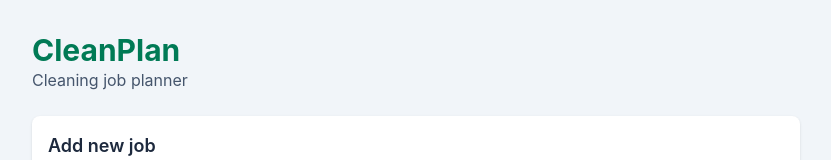
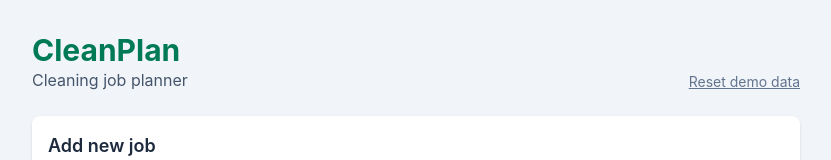
Before and after one commit to FrancoPetro/cleanplan, a React (Vite) app: page / in a window 1280 px wide. Shown: the top 160 px of the page, without its empty margins (224-1055 px from the left). Built offline with nearby package versions, Linux system fonts and the light colour scheme.

Commit message:
Save jobs in localStorage

```diff
--- a/src/App.tsx
+++ b/src/App.tsx
@@ -1,11 +1,28 @@
-import { useState } from 'react'
+import { useEffect, useState } from 'react'
 import AddJobForm from './components/AddJobForm'
 import JobList from './components/JobList'
 import { mockJobs } from './data/mockJobs'
 import type { Job, JobStatus } from './types'
 
+const STORAGE_KEY = 'cleanplan-jobs'
+
+function loadJobs(): Job[] {
+  const saved = localStorage.getItem(STORAGE_KEY)
+  if (!saved) return mockJobs
+
+  try {
+    return JSON.parse(saved)
+  } catch {
+    return mockJobs
+  }
+}
+
 function App() {
-  const [jobs, setJobs] = useState<Job[]>(mockJobs)
+  const [jobs, setJobs] = useState<Job[]>(loadJobs)
+
+  useEffect(() => {
+    localStorage.setItem(STORAGE_KEY, JSON.stringify(jobs))
+  }, [jobs])
 
   const toggleStatus = (id: string) => {
     const updatedJobs = jobs.map((job) => {
@@ -20,11 +37,25 @@ function App() {
     setJobs([...jobs, job])
   }
 
+  const resetJobs = () => {
+    setJobs(mockJobs)
+  }
+
   return (
     <div className="min-h-screen bg-slate-100 p-8">
       <div className="mx-auto max-w-3xl">
-        <h1 className="text-3xl font-bold text-emerald-700">CleanPlan</h1>
-        <p className="mb-6 text-slate-600">Cleaning job planner</p>
+        <div className="mb-6 flex items-end justify-between">
+          <div>
+            <h1 className="text-3xl font-bold text-emerald-700">CleanPlan</h1>
+            <p className="text-slate-600">Cleaning job planner</p>
+          </div>
+          <button
+            onClick={resetJobs}
+            className="cursor-pointer text-sm text-slate-500 underline hover:text-slate-700"
+          >
+            Reset demo data
+          </button>
+        </div>
         <AddJobForm onAddJob={addJob} />
         <JobList jobs={jobs} onToggleStatus={toggleStatus} />
       </div>
```
